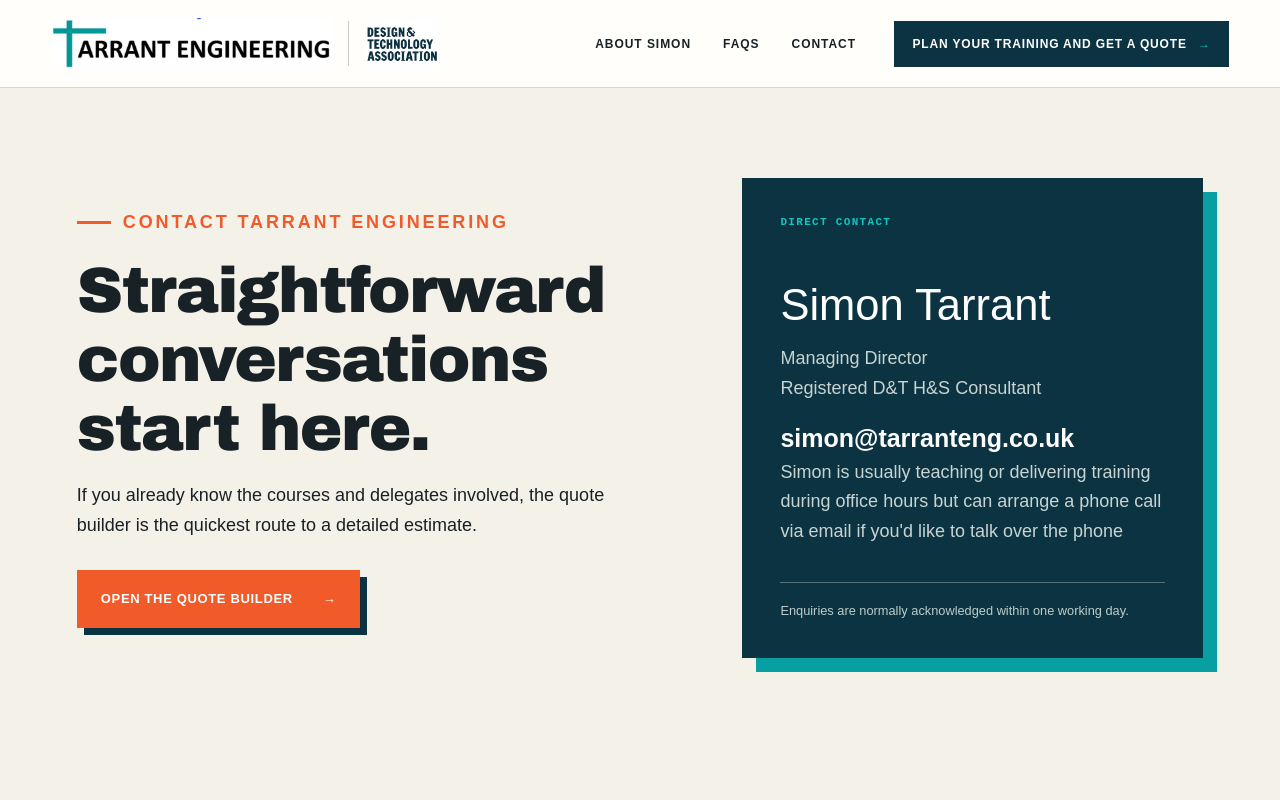
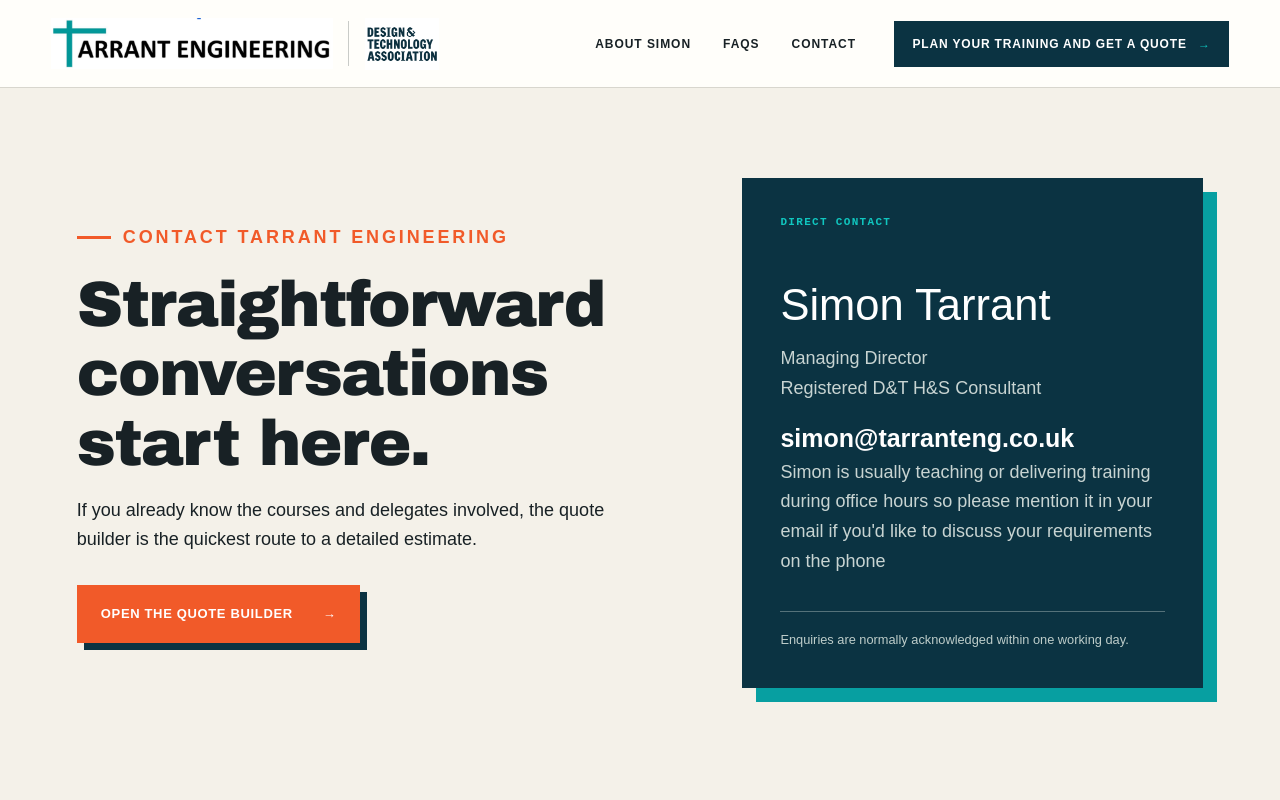
Before and after one commit to tarranteng/Training-Website, a Next.js app: page /contact in a window 1280 px wide. Shown: the top 800 px of the page. Built offline with nearby package versions, Linux system fonts and the light colour scheme.

Commit message:
Update contact information text for clarity

```diff
--- a/app/contact/page.tsx
+++ b/app/contact/page.tsx
@@ -28,7 +28,7 @@ export default function ContactPage() {
           <h2>Simon Tarrant</h2>
           <p>Managing Director<br />Registered D&amp;T H&amp;S Consultant</p>
           <a href="mailto:simon@tarranteng.co.uk">simon@tarranteng.co.uk</a>
-          <p>Simon is usually teaching or delivering training during office hours but can arrange a phone call via email if you'd like to talk over the phone</p>
+          <p>Simon is usually teaching or delivering training during office hours so please mention it in your email if you'd like to discuss your requirements on the phone</p>
           <small>Enquiries are normally acknowledged within one working day.</small>
         </div>
       </section>
```
